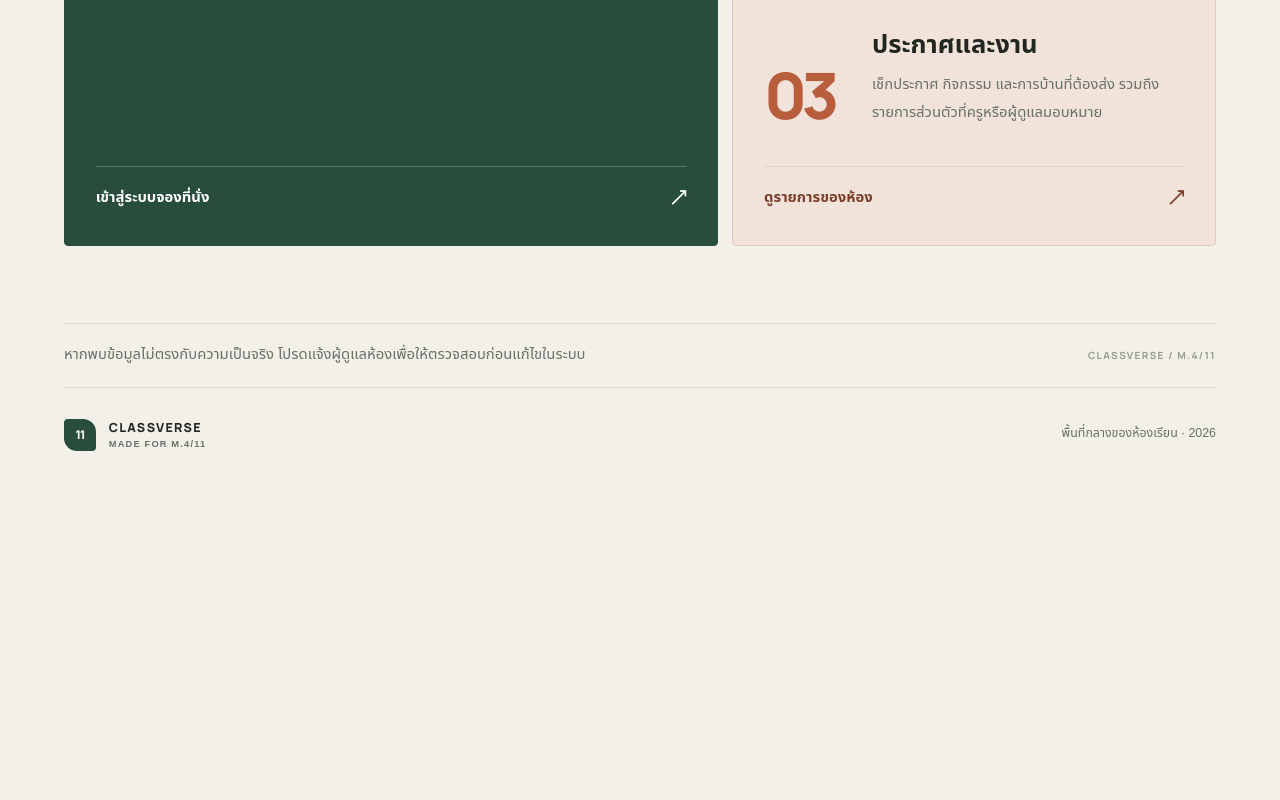
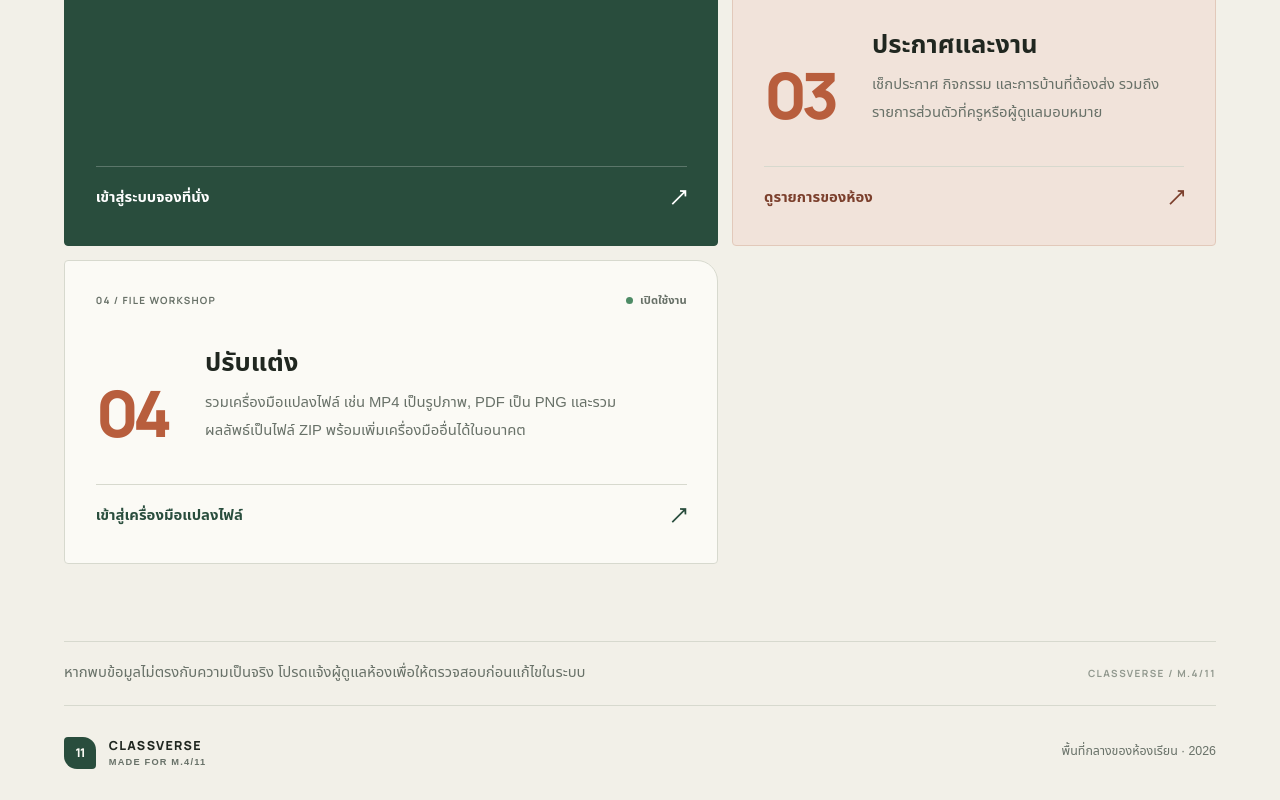
Before and after one commit to Raonness/classverse-m411, a plain HTML site: page index.html in a window 1280 px wide. Shown: the part 1308-2108 px from the top of the page. Before the commit the page ends 1790 px from the top, so only its background shows below. Drawn offline with Linux system fonts and the light colour scheme; a web font is replaced by a local one.

Commit message:
Add option 04 file workshop to ClassVerse portal

```diff
--- a/index.html
+++ b/index.html
@@ -33,6 +33,7 @@
       <a href="./booking/">จองที่นั่ง</a>
       <a href="./seating/">ผังห้องเรียน</a>
       <a href="./todo/">งานและประกาศ</a>
+      <a href="./customize/">ปรับแต่ง</a>
     </nav>
   </header>
 
@@ -102,6 +103,18 @@
           </div>
           <a class="service-card__link" href="./todo/">ดูรายการของห้อง <span aria-hidden="true">↗</span></a>
         </article>
+
+        <article class="service-card service-card--customize">
+          <div class="service-card__meta"><span>04 / FILE WORKSHOP</span><span class="service-status"><i aria-hidden="true"></i> เปิดใช้งาน</span></div>
+          <div class="service-card__body">
+            <p class="service-card__index" aria-hidden="true">04</p>
+            <div>
+              <h3>ปรับแต่ง</h3>
+              <p>รวมเครื่องมือแปลงไฟล์ เช่น MP4 เป็นรูปภาพ, PDF เป็น PNG และรวมผลลัพธ์เป็นไฟล์ ZIP พร้อมเพิ่มเครื่องมืออื่นได้ในอนาคต</p>
+            </div>
+          </div>
+          <a class="service-card__link" href="./customize/">เข้าสู่เครื่องมือแปลงไฟล์ <span aria-hidden="true">↗</span></a>
+        </article>
       </div>
     </section>
 
```
